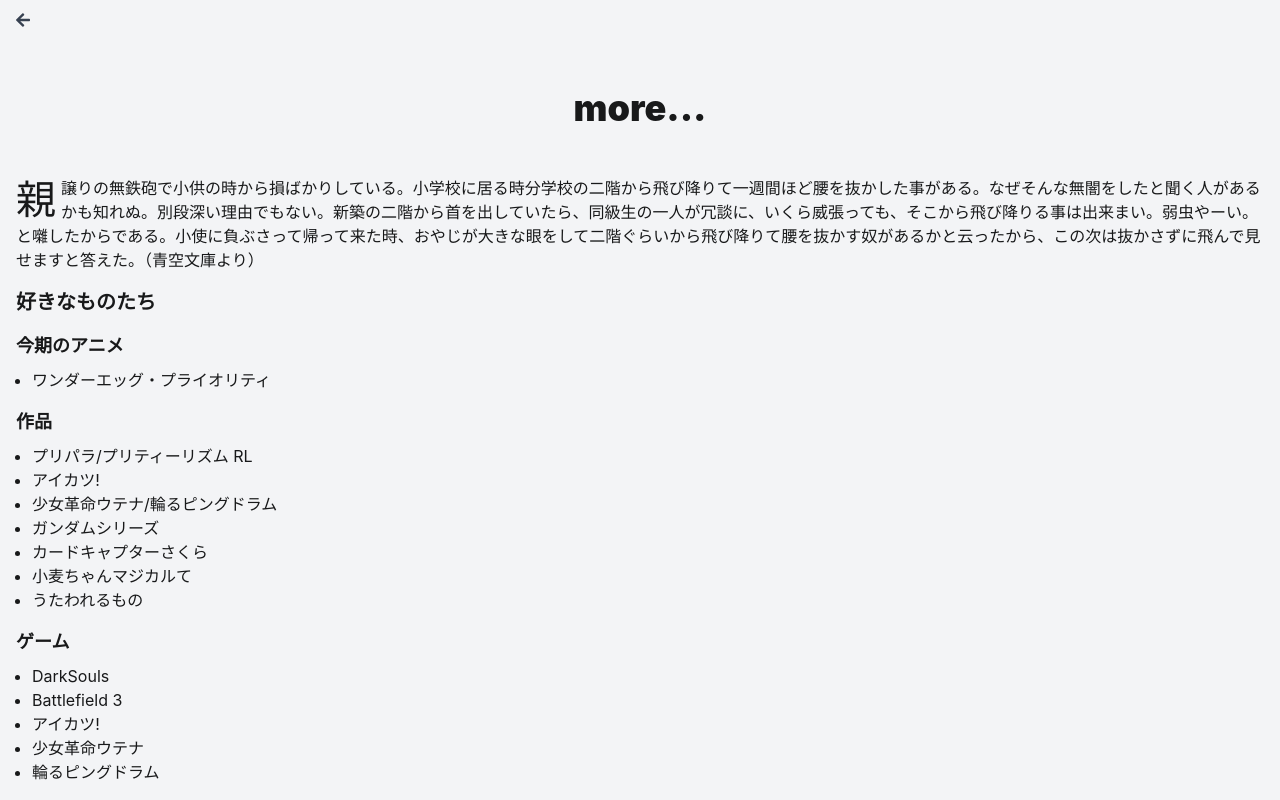
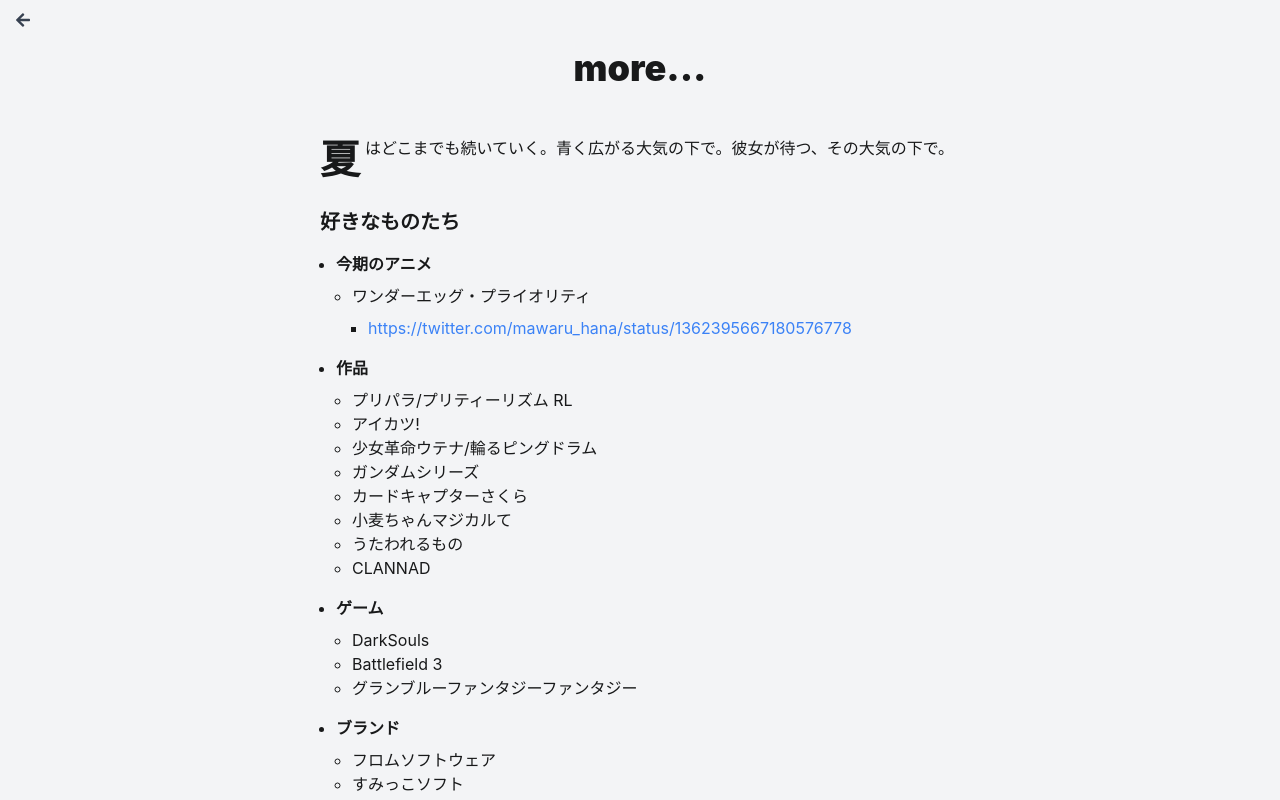
Before and after one commit to ivgtr/iVgtr.2, a Next.js app: page /contents in a window 1280 px wide. Built offline with nearby package versions, Linux system fonts and the light colour scheme.

Commit message:
:lipstick: change: 見た目を変えたりした

```diff
--- a/src/components/Container/index.tsx
+++ b/src/components/Container/index.tsx
@@ -1,5 +1,5 @@
 import React from 'react'
 
 export const Container: React.FC = ({ children }) => {
-  return <div className="container mx-auto px-4 pb-12">{children}</div>
+  return <div className="w-full sm:max-w-2xl mx-auto px-4 pb-12">{children}</div>
 }
--- a/src/components/ContentsDescription/ContentsDescription.module.scss
+++ b/src/components/ContentsDescription/ContentsDescription.module.scss
@@ -3,6 +3,7 @@
     float: left;
     padding-right: 5px;
     font-size: 2.5em;
+    font-weight: bold;
     line-height: 1.2;
   }
 }
--- a/src/components/ContentsDescription/index.tsx
+++ b/src/components/ContentsDescription/index.tsx
@@ -4,7 +4,7 @@
 export const ContentsDescription = () => {
   return (
     <p className={classes.text}>
-      親譲りの無鉄砲で小供の時から損ばかりしている。小学校に居る時分学校の二階から飛び降りて一週間ほど腰を抜かした事がある。なぜそんな無闇をしたと聞く人があるかも知れぬ。別段深い理由でもない。新築の二階から首を出していたら、同級生の一人が冗談に、いくら威張っても、そこから飛び降りる事は出来まい。弱虫やーい。と囃したからである。小使に負ぶさって帰って来た時、おやじが大きな眼をして二階ぐらいから飛び降りて腰を抜かす奴があるかと云ったから、この次は抜かさずに飛んで見せますと答えた。（青空文庫より）
+      夏はどこまでも続いていく。青く広がる大気の下で。彼女が待つ、その大気の下で。
     </p>
   )
 }
--- a/src/components/ContentsList/ContentsList.module.scss
+++ b/src/components/ContentsList/ContentsList.module.scss
@@ -10,6 +10,10 @@
 
     ul {
       list-style: circle;
+
+      ul {
+        list-style: square;
+      }
     }
   }
 }
--- a/src/components/ContentsList/index.tsx
+++ b/src/components/ContentsList/index.tsx
@@ -3,14 +3,32 @@
 
 export const ContentsList = () => {
   return (
-    <section className={`mt-4 ${classes.list}`}>
+    <div className={`mt-12 ${classes.list}`}>
       <h3 className="text-xl font-bold">好きなものたち</h3>
 
-      <h2 className="mt-4 text-lg font-bold">今期のアニメ</h2>
       <ul>
-        <li>ワンダーエッグ・プライオリティ</li>
+        <li className="mt-4">
+          <h2 className="font-bold">今期のアニメ</h2>
+          <ul>
+            <li>
+              ワンダーエッグ・プライオリティ
+              <ul>
+                <li>
+                  <a
+                    href="https://twitter.com/mawaru_hana/status/1362395667180576778"
+                    target="_blank"
+                    rel="noopener noreferrer"
+                    className="hover:underline text-blue-500"
+                  >
+                    https://twitter.com/mawaru_hana/status/1362395667180576778
+                  </a>
+                </li>
               </ul>
-      <h2 className="mt-4 text-lg font-bold">作品</h2>
+            </li>
+          </ul>
+        </li>
+        <li className="mt-4">
+          <h2 className="font-bold">作品</h2>
           <ul>
             <li>プリパラ/プリティーリズム RL</li>
             <li>アイカツ!</li>
@@ -19,15 +37,36 @@
             <li>カードキャプターさくら</li>
             <li>小麦ちゃんマジカルて</li>
             <li>うたわれるもの</li>
+            <li>CLANNAD</li>
           </ul>
-      <h2 className="mt-4 text-lg font-bold">ゲーム</h2>
+        </li>
+        <li className="mt-4">
+          <h2 className="font-bold">ゲーム</h2>
           <ul>
             <li>DarkSouls</li>
             <li>Battlefield 3</li>
-        <li>アイカツ!</li>
-        <li>少女革命ウテナ</li>
-        <li>輪るピングドラム</li>
+            <li>グランブルーファンタジーファンタジー</li>
           </ul>
-    </section>
+        </li>
+        <li className="mt-4">
+          <h2 className="font-bold">ブランド</h2>
+          <ul>
+            <li>フロムソフトウェア</li>
+            <li>すみっこソフト</li>
+            <li>Key</li>
+          </ul>
+        </li>
+        <li className="mt-4">
+          <h2 className="font-bold">ライター</h2>
+          <ul>
+            <li>王雀孫</li>
+            <li>すかぢ</li>
+            <li>衣笠彰梧</li>
+            <li>渡辺僚一</li>
+            <li>朱門優</li>
+          </ul>
+        </li>
+      </ul>
+    </div>
   )
 }
--- a/src/components/Icon/Icon.module.scss
+++ b/src/components/Icon/Icon.module.scss
@@ -0,0 +1,29 @@
+.in {
+  animation: scaleInDown 0.3s ease-in-out 0.1s backwards;
+}
+
+@keyframes scaleInDown {
+  from,
+  0%,
+  60%,
+  75% {
+    animation-timing-function: cubic-bezier(0.215, 0.61, 0.355, 1);
+  }
+
+  0% {
+    opacity: 0;
+    transform: scale(0.3);
+    transform: rotate(15deg);
+  }
+
+  60% {
+    opacity: 1;
+    transform: scale(1.05);
+  }
+
+  75%,
+  to {
+    transform: scale(1);
+    transform: rotate(0deg);
+  }
+}
--- a/src/components/Icon/index.tsx
+++ b/src/components/Icon/index.tsx
@@ -1,4 +1,5 @@
 import React from 'react'
+import classes from './Icon.module.scss'
 
 const Glitch: React.VFC<{ src: string; alt: string }> = (props) => {
   const MAX_GLITCH_COUNT = 10
@@ -17,7 +18,7 @@
       <img
         src={props.src}
         alt={props.alt}
-        className="base w-full h-full object-contain rounded-full"
+        className={`base w-full h-full object-contain rounded-full ${classes.in}`}
       />
       {baseStyle.map((style, i) => {
         return <img style={style} alt="" key={i} />
--- a/src/components/Navigation/index.tsx
+++ b/src/components/Navigation/index.tsx
@@ -5,9 +5,9 @@
 
 export const Navigation = () => {
   return (
-    <nav className="inline-block m-2">
+    <nav className="fixed inline-block top-2 left-2">
       <Link href="/">
-        <a className="p-2 text-gray-700 dark:text-gray-100">
+        <a className="p-2 text-gray-700 dark:text-gray-100 transition-all duration-200 hover:text-opacity-80">
           <FontAwesomeIcon icon={faArrowLeft} size="1x" />
         </a>
       </Link>
--- a/src/components/PageDescription/PageDescription.module.scss
+++ b/src/components/PageDescription/PageDescription.module.scss
@@ -10,6 +10,28 @@
 
     ul {
       list-style: circle;
+
+      ul {
+        list-style: square;
+      }
     }
   }
 }
+
+.d {
+  animation: slideIn 0.3s ease-in-out 0.4s backwards;
+}
+
+@keyframes slideIn {
+  from {
+    opacity: 0;
+    transform: translateX(-10px);
+  }
+  60% {
+    opacity: 1;
+  }
+  to {
+    opacity: 1;
+    transform: translateX(0);
+  }
+}
--- a/src/components/PageDescription/index.tsx
+++ b/src/components/PageDescription/index.tsx
@@ -55,8 +55,8 @@
 
   return (
     <section className="mt-4">
-      <h3 className="text-xl font-bold">Contact</h3>
-      <ul className="flex flex-wrap mt-2">
+      <h2 className="text-xl font-bold">Contact</h2>
+      <ul className={`flex flex-wrap mt-2 ${classes.d}`}>
         {list.map((item, index) => {
           return (
             <li key={index} className="mr-2 last:mr-0">
@@ -72,11 +72,12 @@
 const About = () => {
   return (
     <section className={`mt-4 ${classes.about}`}>
-      <h3 className="text-xl font-bold">About me</h3>
+      <h2 className="text-xl font-bold">About me</h2>
       <ul>
         <li>
-          name
-          <ul>
+          <h3>name</h3>
+
+          <ul className={classes.d}>
             <li>
               ねぎ / まわるはな (
               <a
@@ -93,7 +94,7 @@
         </li>
         <li>
           profile
-          <ul>
+          <ul className={classes.d}>
             <li>
               🎂 96/11/12 (
               <a
@@ -133,9 +134,9 @@
 const Name = () => {
   return (
     <section className="name -ml-2">
-      <h2 className="text-3xl font-bold">
+      <h1 className="text-3xl font-bold">
         <span className="text-2xl mr-1">@</span>iVgtr
-      </h2>
+      </h1>
     </section>
   )
 }
```
Lines whose indentation alone changed are shown as unchanged.
